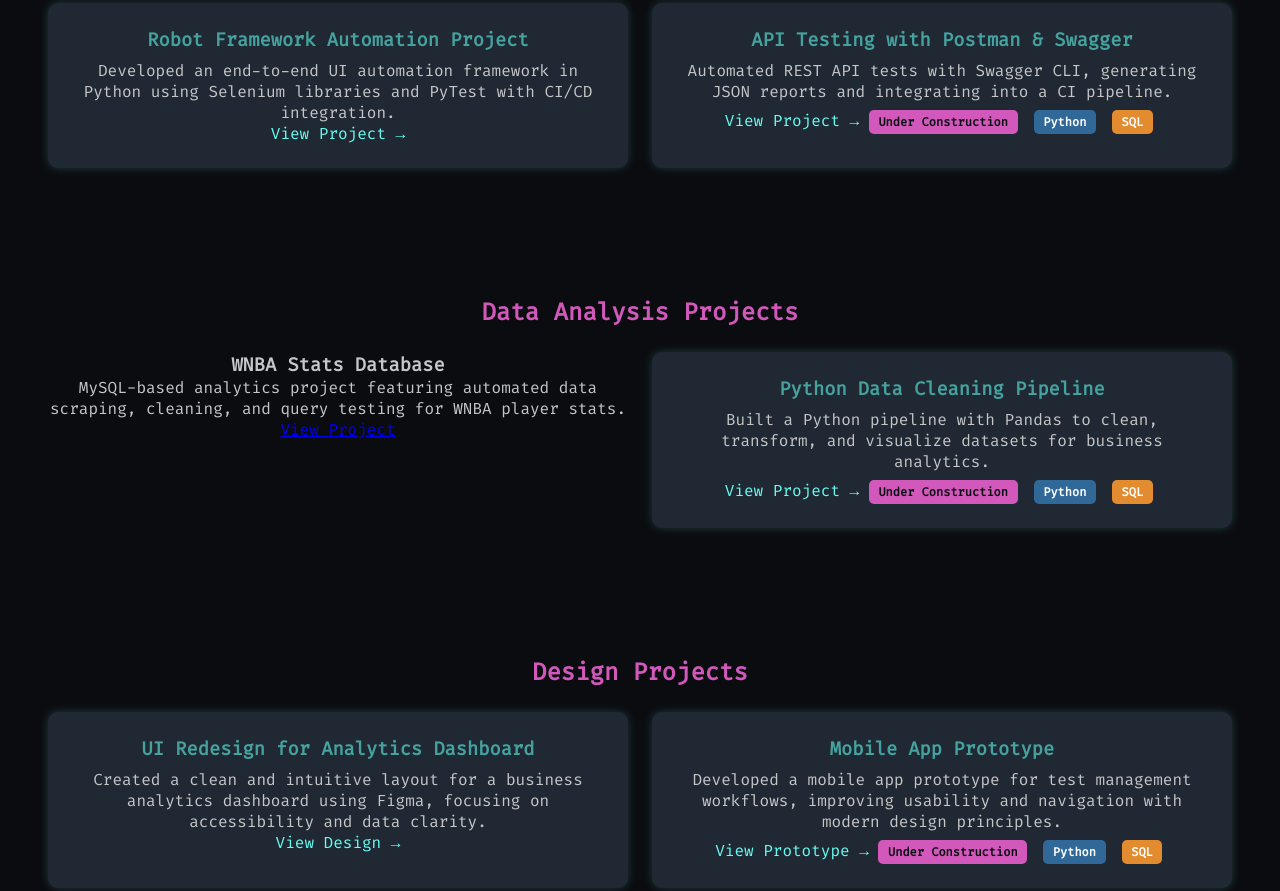
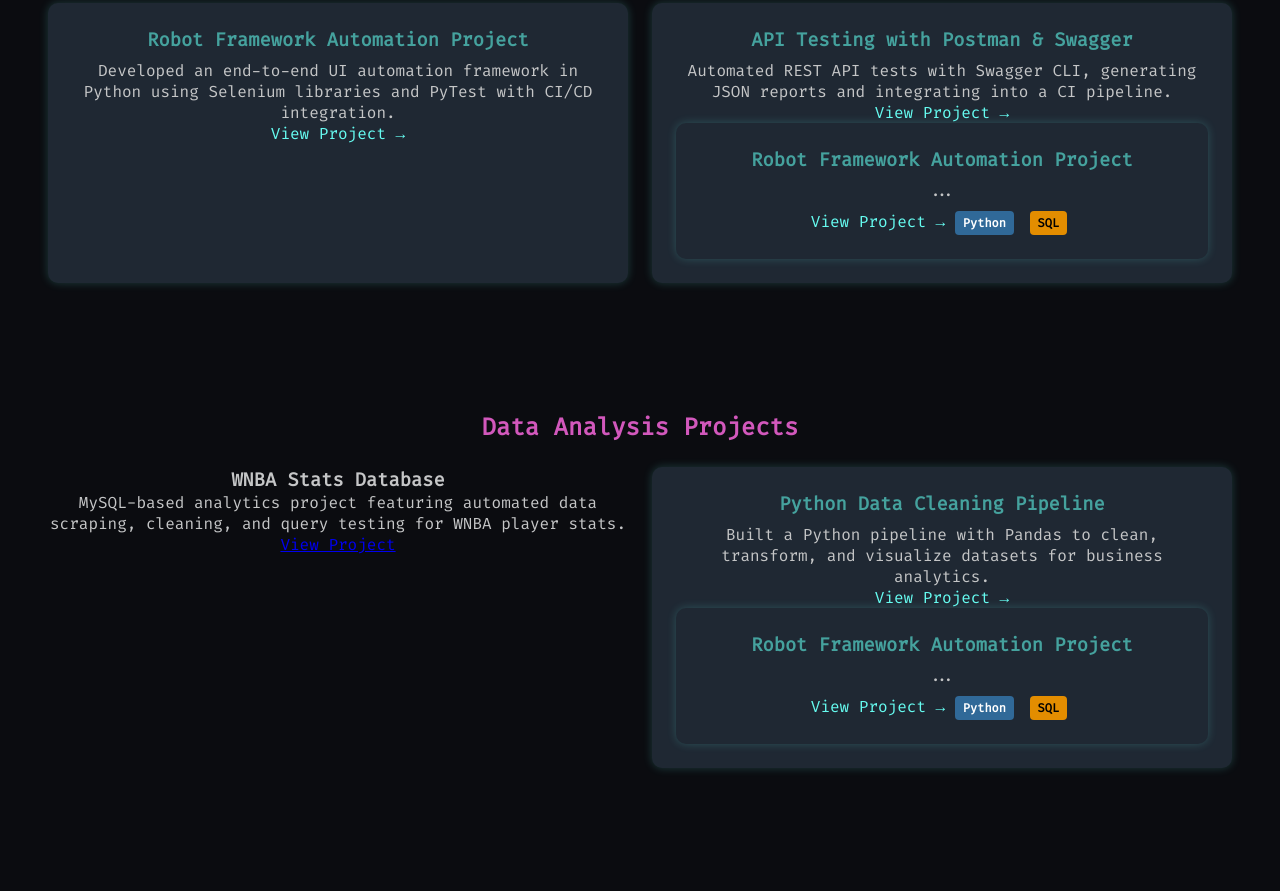
Before and after one commit to reroushdy/portfolio-website, a plain HTML site: page index.html in a window 1280 px wide. Shown: the part 449-1340 px from the top of the page. Drawn offline with Linux system fonts and the light colour scheme.

Commit message:
Unified project card layout + added badges

```diff
--- a/index.html
+++ b/index.html
@@ -3,7 +3,7 @@
 <head>
   <meta charset="UTF-8" />
   <meta name="viewport" content="width=device-width, initial-scale=1.0" />
-  <title>My Portfolio | Automation & Data Analysis</title>
+  <title>My Portfolio | Test Automation | Data Analysis | Design </title>
   <link rel="stylesheet" href="style.css" />
   <script defer src="script.js"></script>
 </head>
@@ -18,7 +18,6 @@
       <a href="#contact">Contact</a>
     </nav>
   </header>
-
   <section id="about" class="section">
     <h2>About Me</h2>
     <p>
@@ -26,7 +25,6 @@
       I’m a QA Automation Engineer and Data Analyst focused on improving software quality through automation and transforming raw data into actionable insights. My strengths include building scalable test frameworks, structuring clean and reliable datasets, and creating intuitive visualizations that make complex information easy to understand.
     </p>
   </section>
-
   <section id="automation" class="section">
     <h2>Automation Testing Projects</h2>
     <div class="cards">
@@ -41,9 +39,13 @@
         <a href="#" target="_blank">View Project →</a>
 
           <!-- badges belong here -->
-        <span class="badge construction">Under Construction</span>
+<div class="card">
+  <h3>Robot Framework Automation Project</h3>
+  <p>...</p>
+  <a href="#" target="_blank">View Project →</a>
   <span class="badge python">Python</span>
   <span class="badge sql">SQL</span>
+</div>
       </div>
     </div>
   </section>
@@ -62,9 +64,13 @@
         <a href="#" target="_blank">View Project →</a>
 
              <!-- badges belong here -->
-        <span class="badge construction">Under Construction</span>
+<div class="card">
+  <h3>Robot Framework Automation Project</h3>
+  <p>...</p>
+  <a href="#" target="_blank">View Project →</a>
   <span class="badge python">Python</span>
   <span class="badge sql">SQL</span>
+</div>
       </div>
     </div>
   </section>
@@ -83,9 +89,13 @@
         <a href="#" target="_blank">View Prototype →</a>
 
              <!-- badges belong here -->
-        <span class="badge construction">Under Construction</span>
+<div class="card">
+  <h3>Robot Framework Automation Project</h3>
+  <p>...</p>
+  <a href="#" target="_blank">View Project →</a>
   <span class="badge python">Python</span>
   <span class="badge sql">SQL</span>
+</div>
       </div>
     </div>
   </section>
--- a/style.css
+++ b/style.css
@@ -121,23 +121,30 @@
 /* ===== PROJECT BADGES ===== */
 .badge {
   display: inline-block;
-  padding: 0.25rem 0.6rem;
-  margin-top: 0.5rem;
-  margin-right: 0.4rem;
+  padding: 4px 8px;
+  margin-top: 10px;
+  margin-right: 6px;
+
   background-color: #45a29e;
   color: #0b0c10;
+
   font-size: 0.75rem;
-  border-radius: 5px;
   font-weight: bold;
+
+  border-radius: 4px;
 }
 
 .badge.construction {
-  background-color: #d258bc;
-  color: #0b0c10;
+  background-color: #c31e65;  /* bright pink */
+  color: white;
 }
 
-/* example additional tag colors */
-.badge.python { background-color: #306998; color: #fff; }
-.badge.sql { background-color: #e38c2f; color: #fff; }
-.badge.visualization { background-color: #1f8ef1; color: #fff; }
-.badge.testing { background-color: #4caf50; color: #fff; }
+.badge.python {
+  background-color: #306998; /* Python blue */
+  color: white;
+}
+
+.badge.sql {
+  background-color: #e38d00; /* gold */
+  color: black;
+}
```
Lines whose indentation alone changed are shown as unchanged.
